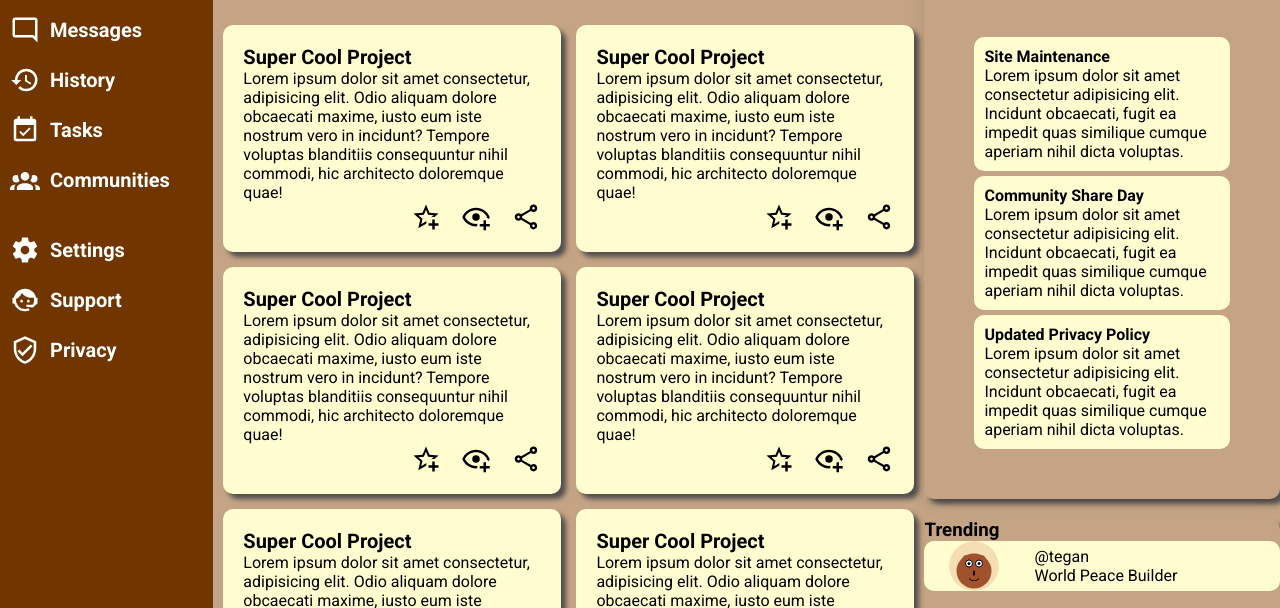
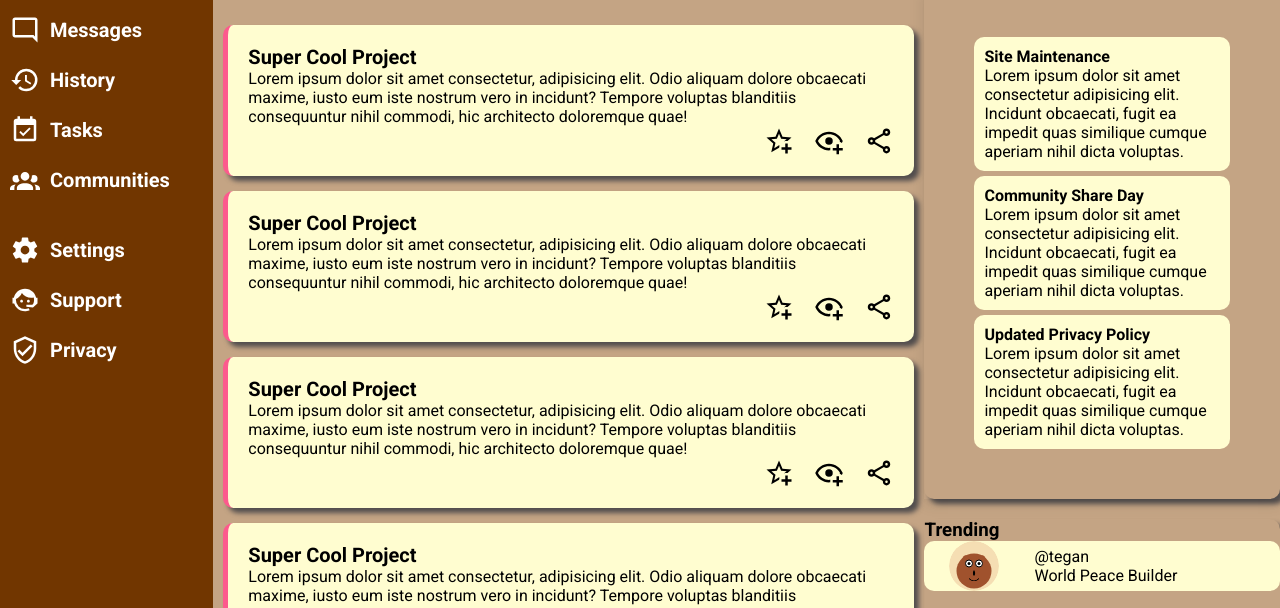
Before and after one commit to superansh55/Admin-Dashboard, a plain HTML site: page index.html in a window 1280 px wide. Shown: the part 185-793 px from the top of the page. Drawn offline with Linux system fonts and the light colour scheme; a web font is replaced by a local one.

Commit message:
improved styling

```diff
--- a/style.css
+++ b/style.css
@@ -112,7 +112,7 @@ nav {
 
 .articles {
   display: grid;
-  grid-template-columns: repeat(auto-fit, minmax(300px, 1fr));
+  grid-template-columns: repeat(auto-fit, minmax(400px, 1fr));
   gap: 15px;
 }
 
@@ -139,6 +139,7 @@ nav {
      background-color:  #FFFDD0;
      border-radius: 10px;
      padding: 10px;
+
 }
 
 .trending {
@@ -244,8 +245,8 @@ li {
   border-radius: 10px;
   box-shadow: rgb(82, 78, 78) 5px 5px 5px;
     background-color:  #FFFDD0;
-  height: auto;
   padding: 20px;
+    border-left: 5px solid  #FC5A8D;
 }
 
 .articles h4 {
```
